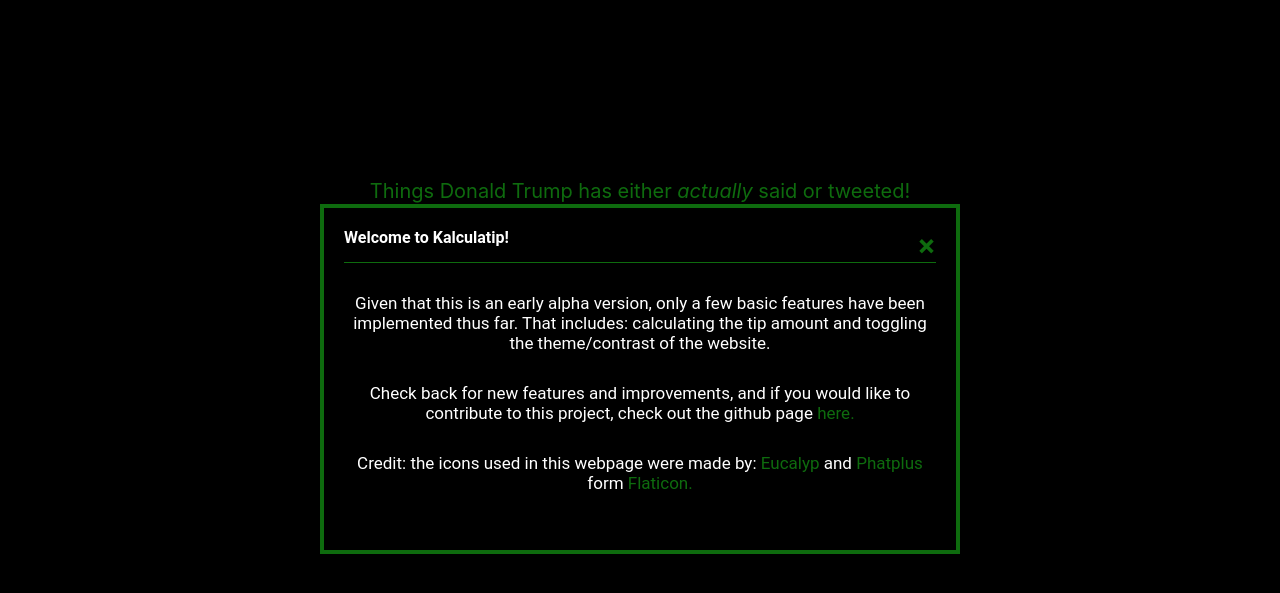
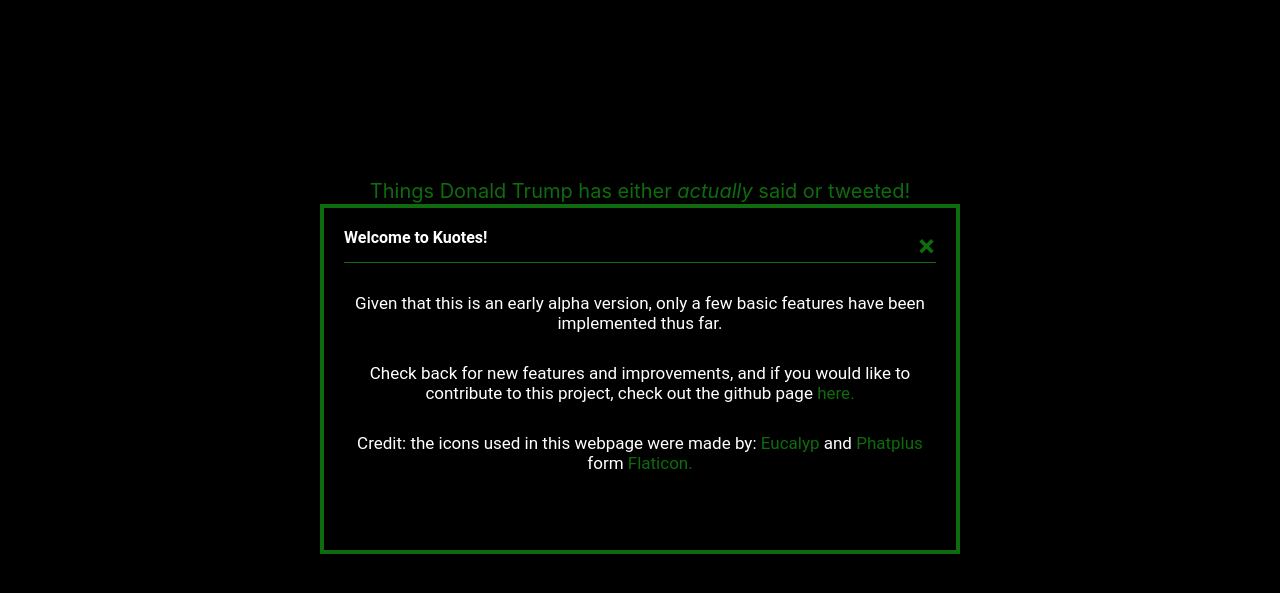
Before and after one commit to bkenza/kuotes, a plain HTML site: page index.html in a window 1280 px wide. Both pictures are taken after a click on the button "about". Shown: the part 71-664 px from the top of the page. Drawn offline with Linux system fonts and the light colour scheme; no server answers.

Commit message:
update about modal

```diff
--- a/index.html
+++ b/index.html
@@ -42,11 +42,10 @@
     <div class="modal-content">
         <div class="top-part">
             <span class="close">&times;</span>
-            <h2>Welcome to Kalculatip!</h2>
+            <h2>Welcome to Kuotes!</h2>
         </div>
         <p class="p3">Given that this is an early alpha version, only a few basic features have been implemented
-            thus far. That
-            includes: calculating the tip amount and toggling the theme/contrast of the website.</p>
+            thus far.</p>
         <p class="p3">Check back for new features and improvements, and if you would like to contribute to this
             project, check
             out
```
